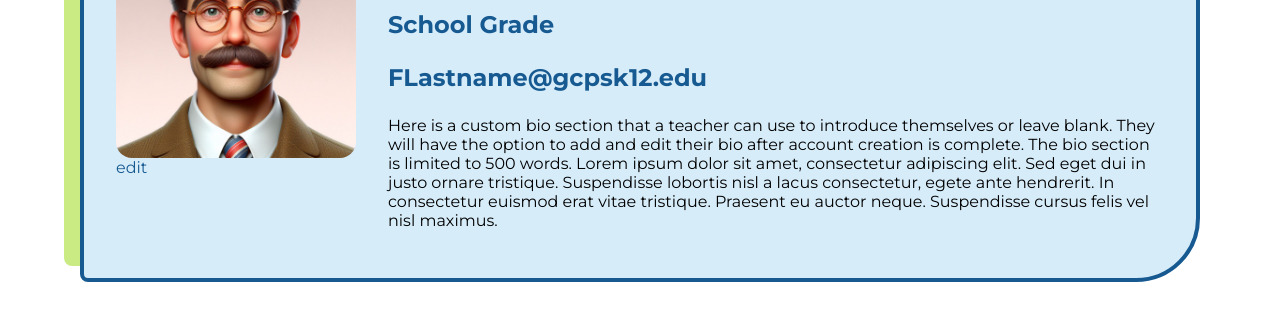
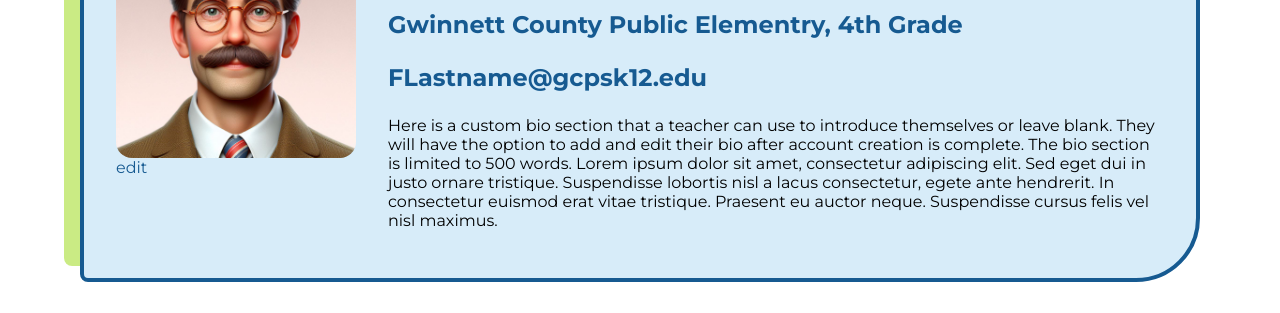
Before and after one commit to TrippBarker/mockghs, a plain HTML site: page index.html in a window 1280 px wide. Shown: the part 256-569 px from the top of the page. Drawn offline with Linux system fonts and the light colour scheme.

Commit message:
adding projects section

```diff
--- a/index.html
+++ b/index.html
@@ -22,7 +22,7 @@
                 </div>
                 <div id="profiledets">
                     <h2>Ti. Firstname M Lastname</h2>
-                    <h3>School Grade</h3>
+                    <h3>Gwinnett County Public Elementry, 4th Grade</h3>
                     <h3><a href="">FLastname@gcpsk12.edu</a></h3>
                     <p>
                         Here is a custom bio section that a teacher can use to introduce themselves or leave blank. They
```
